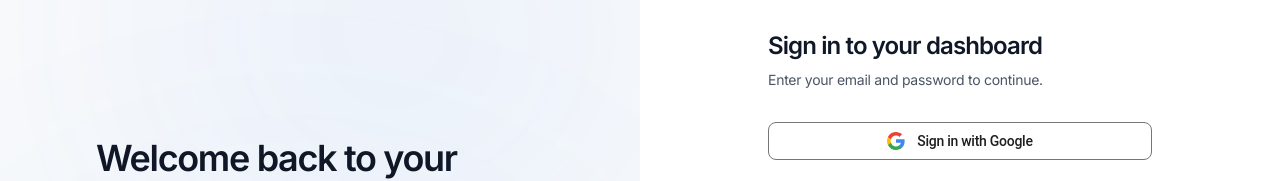
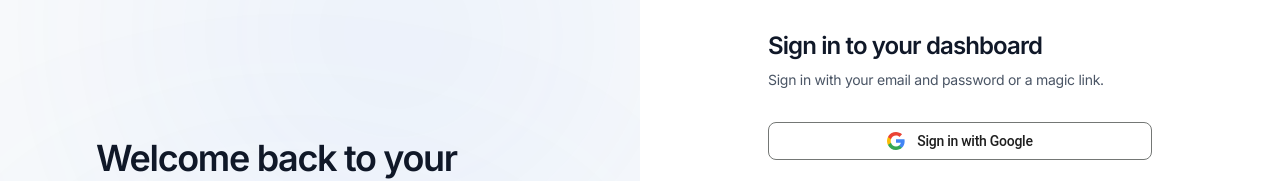
Before and after one commit to ajwegner3-alt/calendar-app, a Next.js app: page /app/login in a window 1280 px wide. Shown: the part 120-301 px from the top of the page. Built offline with nearby package versions, Linux system fonts and the light colour scheme; no server answers.

Commit message:
chore(38-02): update login page subtitle
Subtitle now reflects both auth options:
"Sign in with your email and password or a magic link."

Headline ("Sign in to your dashboard") and AuthHero
("Welcome back to your bookings") are unchanged.

```diff
--- a/app/(auth)/app/login/page.tsx
+++ b/app/(auth)/app/login/page.tsx
@@ -37,7 +37,7 @@ export default async function LoginPage({ searchParams }: Props) {
                 Sign in to your dashboard
               </h2>
               <p className="mt-2 text-sm text-gray-600">
-                Enter your email and password to continue.
+                Sign in with your email and password or a magic link.
               </p>
             </header>
             <LoginForm resetSuccess={reset === "success"} />
```
